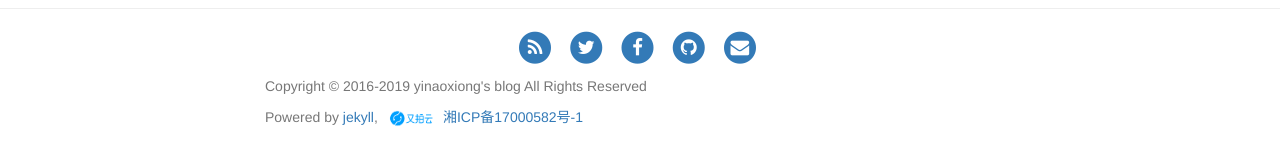
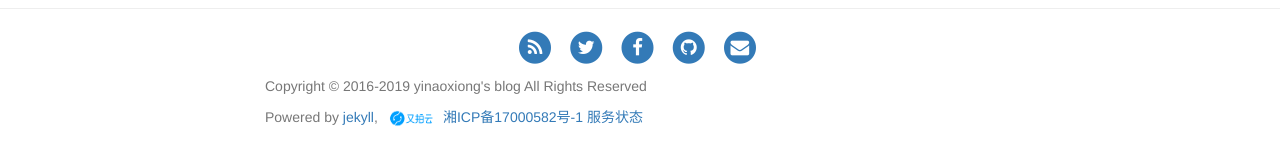
Before and after one commit to YinAoXiong/blog, a Jekyll site: the page built from index.html, in a window 1280 px wide. Shown: the part 674-839 px from the top of the page. Built offline with Jekyll 4.4.1, drawn with Linux system fonts in a browser that asks for light colours; nearby versions of some CDN libraries; some web fonts are replaced; the list of posts is cut into pages by our own code; comment, search, counter and statistics services are not loaded.

Commit message:
添加服务状态显示

```diff
--- a/_includes/footer.html
+++ b/_includes/footer.html
@@ -61,6 +61,7 @@
                         <img alt="又拍云" style="display: inline; height: 25px;" src="/img/upyun_logo.png">
                     </a>
                     <a href="http://www.miitbeian.gov.cn/" target="_blank">湘ICP备17000582号-1</a>
+                    <a href="https://stats.uptimerobot.com/oyKyLhjJQ" target="_blank">服务状态</a>
                 </div>
             </div>
         </div>
```
